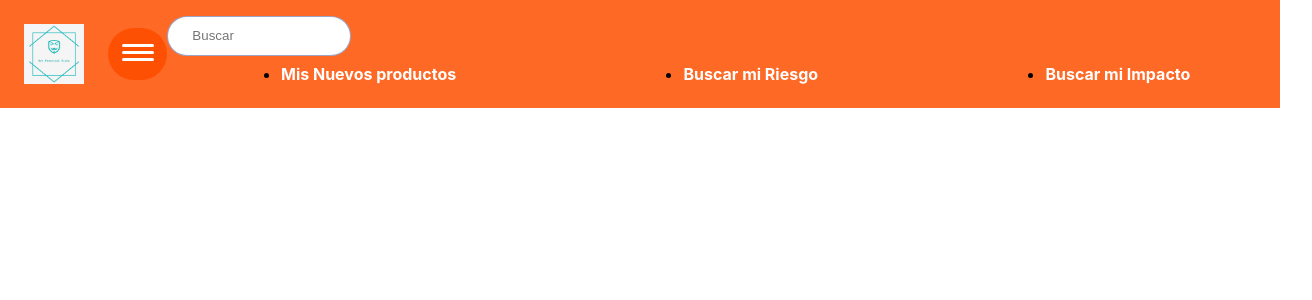
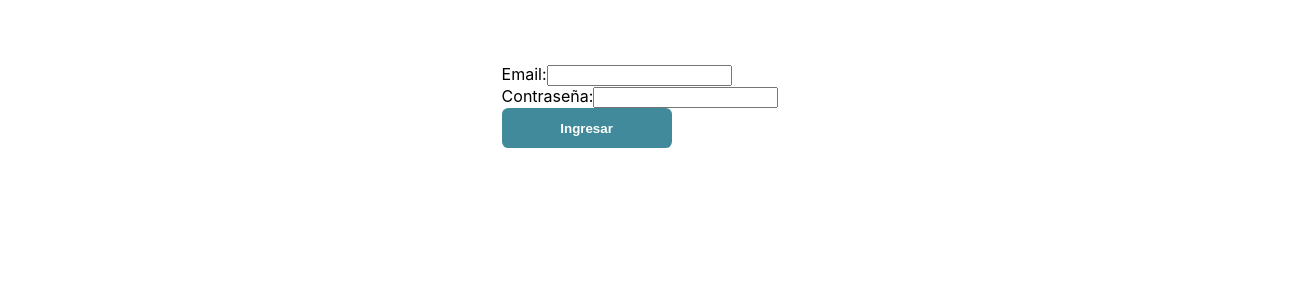
Before and after one commit to jlsalazarc/nuevo_producto_frontend, a React (Create React App) app: page /login in a window 1280 px wide. Shown: the top 300 px of the page, 1312 px wide, since content can reach past the window. Built offline with nearby package versions, Linux system fonts and the light colour scheme.

Commit message:
added login and register

```diff
--- a/package.json
+++ b/package.json
@@ -6,8 +6,10 @@
     "@testing-library/jest-dom": "^5.14.1",
     "@testing-library/react": "^13.0.0",
     "@testing-library/user-event": "^13.2.1",
+    "history": "^5.3.0",
     "react": "^18.1.0",
     "react-dom": "^18.1.0",
+    "react-router-dom": "^6.3.0",
     "react-scripts": "5.0.1",
     "web-vitals": "^2.1.0"
   },
--- a/src/App.js
+++ b/src/App.js
@@ -1,11 +1,26 @@
 import './App.css'
+import {
+  unstable_HistoryRouter as Router,
+  Routes,
+  Route,
+  Navigate
+} from 'react-router-dom';
+import { createBrowserHistory } from 'history';
 import { Index } from './pages/index.js';
+import { Login } from './pages/login/login';
+import { Register } from './pages/register/register';
+
+export const history = createBrowserHistory();
 
 function App() {
   return (
-    <div className="App">
-      <Index />
-    </div>
+    <Router history={history}>
+    <Routes>
+      <Route  path='/' element={<Index />}/>
+      <Route path="/login" element={<Login />} />
+      <Route path="/register" element={<Register />} />
+    </Routes>
+</Router>
   );
 }
 
--- /dev/null
+++ b/src/components/login/form.css
@@ -0,0 +1,40 @@
+.formLogin{
+    width: 100%;
+    display:flex;
+    justify-content: center;
+    padding-top:4rem;
+    padding-right: 2rem;
+    bottom: 0;
+    background-color: rgba(184, 210, 218, 0.158) cover;
+};
+
+.form_box_login input[id="email"],
+.form_box_login input[id="password"]{
+    border: 0;
+    top: 8px;
+    padding-inline-start: 3rem;
+    display: block;
+    margin: 0.5rem auto;
+    padding:10px 12px;
+    border: 2px solid #5f646880;
+    width:270px;
+    border-radius: 0.5rem;
+    transition: 0.25s;
+    padding-left: 4rem;
+}
+.form_box_login form{
+-ms-flex-align: center;
+
+}
+.form_box_login button{
+    border:0;
+    width:170px;
+    height: 40px;
+    background-color:hsla(192, 85%, 27%, 0.773);
+    border: none;
+    border-radius:0.4rem;
+    color: white;
+    text-size-adjust: 16px;
+    cursor: pointer;
+    font-weight: bold;
+}
--- /dev/null
+++ b/src/components/login/form.js
@@ -0,0 +1,21 @@
+import './form.css'
+
+export function FormLogin(){
+return (
+    <>
+    <div className='formLogin'>
+    <form className='form_box_login'>
+    <label>Email:
+    <input type='text' name='email' />
+    </label><br></br>
+    <label>Contraseña:
+    <input type='password' name='password' />
+    </label>
+    <label><br></br>
+    <button>Ingresar</button>
+    </label>
+    </form>
+    </div>
+    </>
+)
+}
--- /dev/null
+++ b/src/components/register/form.css
@@ -0,0 +1,40 @@
+.formRegister{
+    width: 100%;
+    display:flex;
+    justify-content: center;
+    padding-top:4rem;
+    padding-right: 2rem;
+    bottom: 0;
+    background-color: rgba(184, 210, 218, 0.158) cover;
+};
+
+.form_box_login input[id="email"],
+.form_box_login input[id="password"]{
+    border: 0;
+    top: 8px;
+    padding-inline-start: 3rem;
+    display: block;
+    margin: 0.5rem auto;
+    padding:10px 12px;
+    border: 2px solid #5f646880;
+    width:270px;
+    border-radius: 0.5rem;
+    transition: 0.25s;
+    padding-left: 4rem;
+}
+.form_box_login form{
+-ms-flex-align: center;
+
+}
+.form_box_login button{
+    border:0;
+    width:170px;
+    height: 40px;
+    background-color:hsla(192, 85%, 27%, 0.773);
+    border: none;
+    border-radius:0.4rem;
+    color: white;
+    text-size-adjust: 16px;
+    cursor: pointer;
+    font-weight: bold;
+}
--- /dev/null
+++ b/src/components/register/form.js
@@ -0,0 +1,20 @@
+import './form.css'
+export function FormRegister(){
+    return (
+        <>
+        <div className='formRegister'>
+        <form className='form_box_login'>
+        <label>Email:
+        <input type='text' name='email' />
+        </label><br></br>
+        <label>Contraseña:
+        <input type='password' name='password' />
+        </label><br></br>
+        <label>
+        <button>Ingresar</button>
+        </label>
+        </form>
+        </div>
+        </>
+    )
+}
--- /dev/null
+++ b/src/pages/login/login.js
@@ -0,0 +1,8 @@
+import { FormLogin } from "../../components/login/form"
+export function Login(){
+    return (
+        <>
+        <FormLogin />
+        </>
+    )
+}
--- /dev/null
+++ b/src/pages/register/register.js
@@ -0,0 +1,8 @@
+import { FormRegister } from "../../components/register/form"
+export function Register(){
+    return (
+        <>
+        <FormRegister />
+        </>
+    )
+}
```
Also changed, not shown: 2 other files (tests, documents, lock files or other folders).
